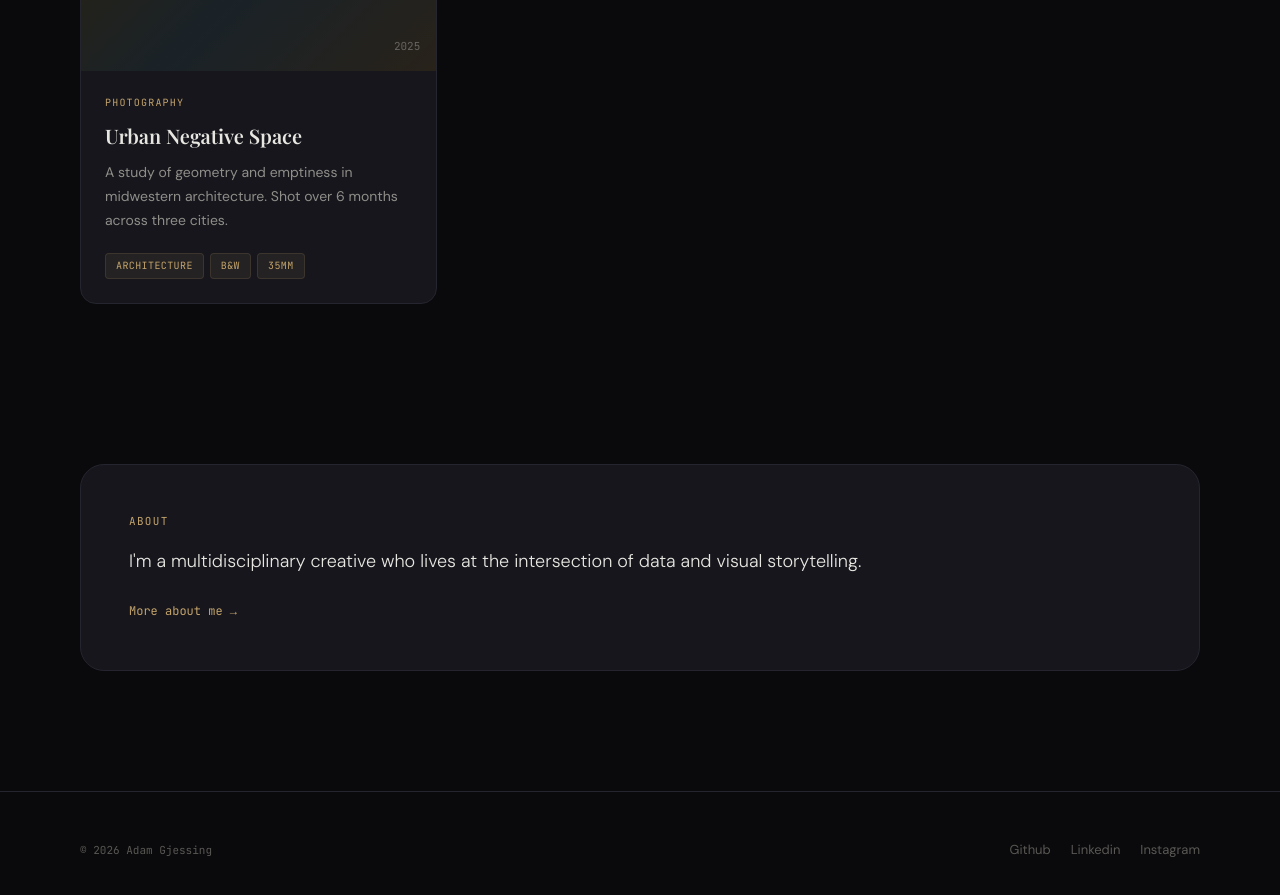
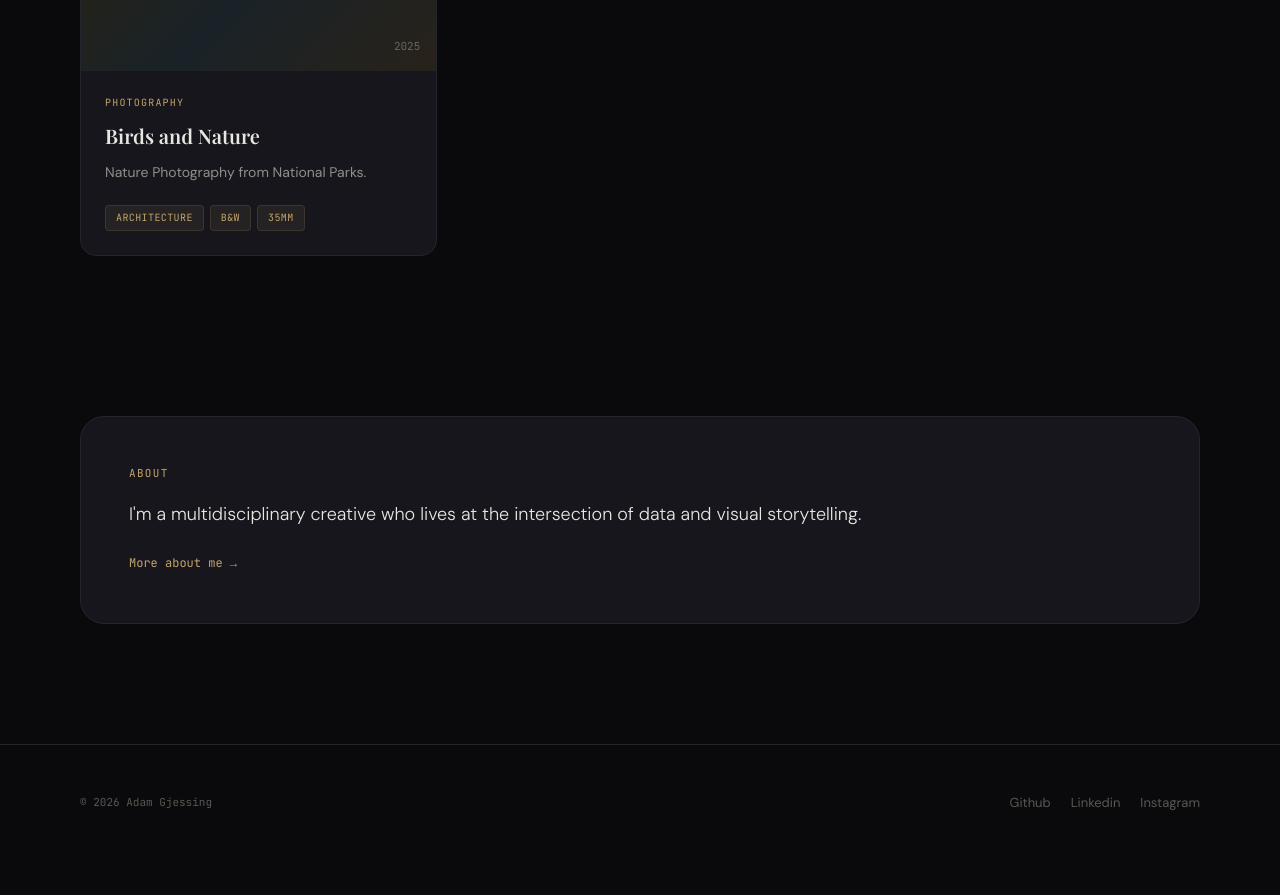
Before and after one commit to adamgjessing/Portfolio_Website, a React (Vite) app: page / in a window 1280 px wide. Shown: the part 1780-2675 px from the top of the page. After the commit the page ends 2642 px from the top, so only its background shows below. Built offline with nearby package versions, Linux system fonts and the light colour scheme.

Commit message:
Testing Photo category update, plus adding nature category

```diff
--- a/src/data/photography.js
+++ b/src/data/photography.js
@@ -10,12 +10,12 @@
 const PHOTOGRAPHY_PROJECTS = [
   {
     id: "photo-001",
-    title: "Urban Negative Space",
+    title: "Birds and Nature",
     description:
-      "A study of geometry and emptiness in midwestern architecture. Shot over 6 months across three cities.",
+      "Nature Photography from National Parks.",
 
     longDescription:
-      "This series explores the tension between structure and void in midwestern cities.\n\nShot entirely on 35mm black and white film (Ilford HP5+, pushed to 1600) to emphasize grain and tonal contrast.\n\nThe series was exhibited at a local gallery and selected for a regional anthology.",
+      "Photos of Birds and wild animals from national park travels incuding Yosemite, Red River Gorge.",
 
     tags: ["Architecture", "B&W", "35mm"],
 
```
